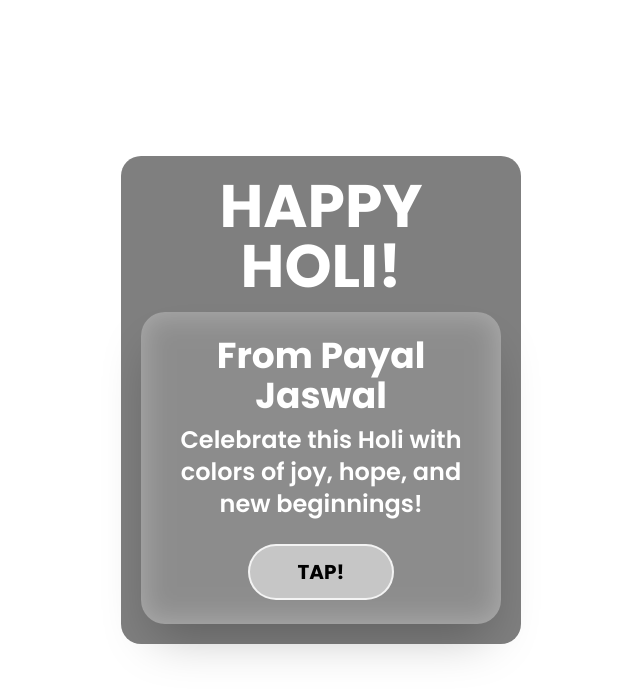
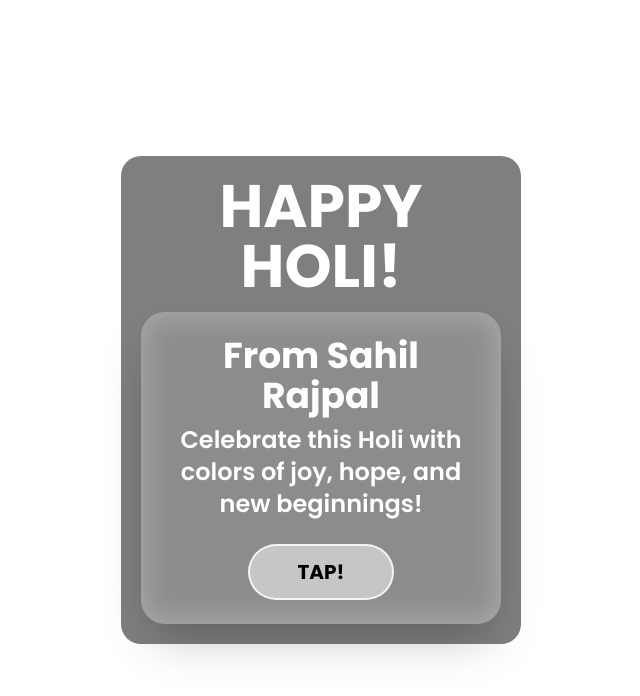
Before and after one commit to ishant1138/holi_sahil_rajpal, a plain HTML site: page index.html in a window 1280 px wide. Shown: the whole page, without its empty margins (319-959 px from the left). Drawn offline with nearby package versions, Linux system fonts and the light colour scheme.

Commit message:
Update index.html

```diff
--- a/index.html
+++ b/index.html
@@ -6,7 +6,7 @@
       name="viewport"
       content="width=device-width, initial-scale=1.0, maximum-scale=1.0, user-scalable=no"
     />
-    <title>Holi Celebration - Payal Jaswal</title>
+    <title>Holi Celebration - Sahil Rajpal</title>
     <script src="https://cdn.tailwindcss.com"></script>
     <link
       href="https://fonts.googleapis.com/css2?family=Poppins:wght@400;600;700&display=swap"
@@ -71,7 +71,7 @@
 
           <div class="bg-white/40 backdrop-blur-lg rounded-3xl p-6 shadow-2xl">
             <h2 class="text-2xl md:text-4xl font-bold text-white mb-2">
-              From Payal Jaswal
+              From Sahil Rajpal
             </h2>
 
             <p
```
